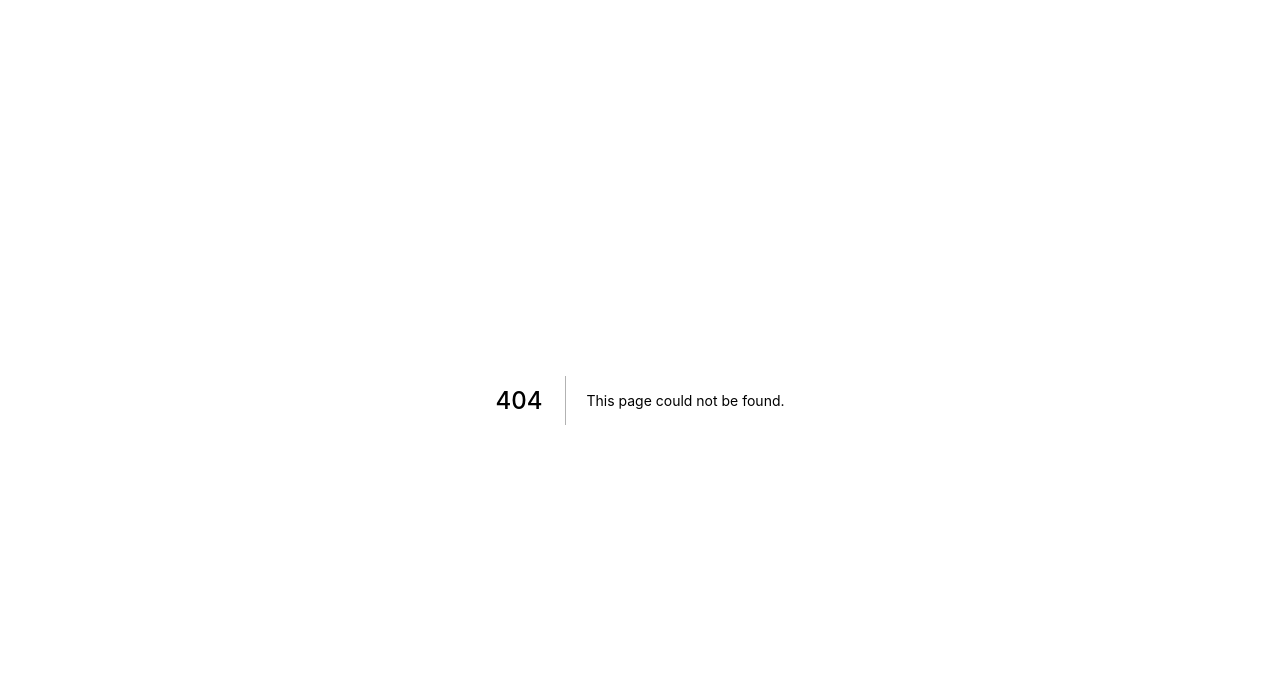
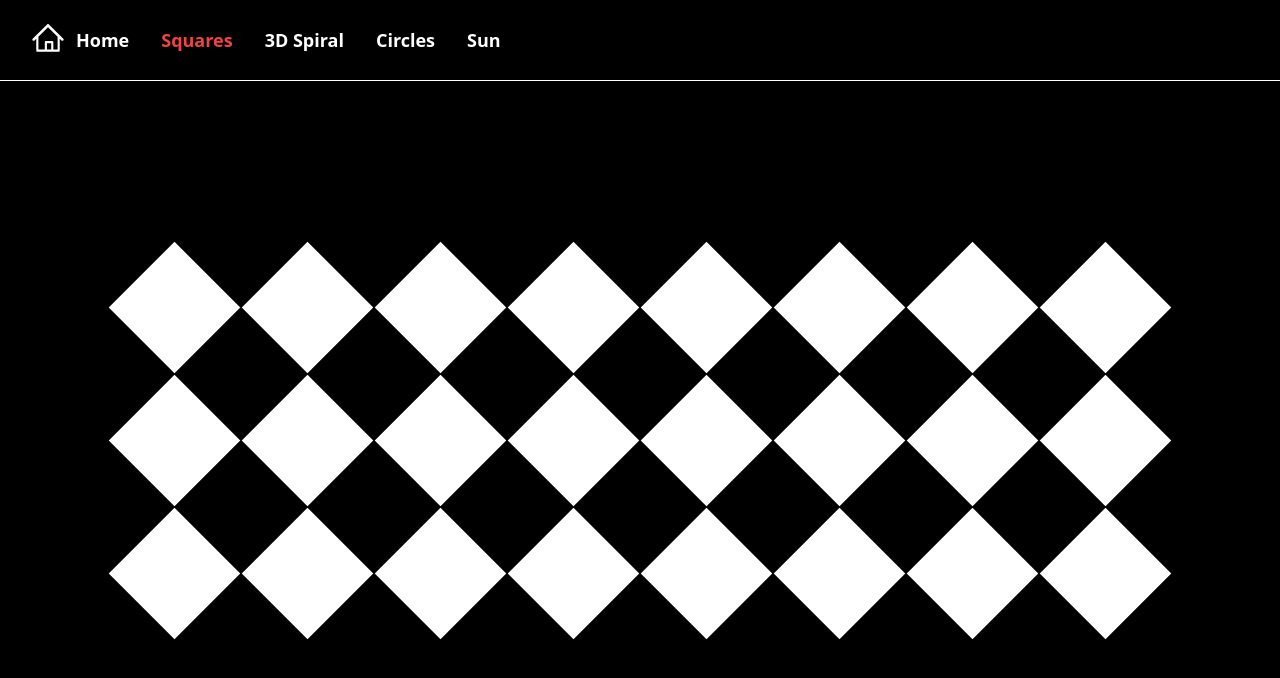
Before and after one commit to nooxx/css-playground, a Next.js app: page /squares in a window 1280 px wide. Before the commit this address had no page. Shown: the top 678 px of the page. Built offline with nearby package versions, Linux system fonts and the light colour scheme.

Commit message:
wip squares

```diff
--- a/pages/index.tsx
+++ b/pages/index.tsx
@@ -8,6 +8,11 @@ import React from "react";
 import Link from "next/link";
 
 export const PROJECTS = [
+    {
+        pathname: '/squares',
+        content: 'Squares',
+        thumbnail: spiral,
+    },
     {
         pathname: '/spiral3D',
         content: '3D Spiral',
--- /dev/null
+++ b/pages/squares.tsx
@@ -0,0 +1,51 @@
+import type {NextPageWithLayout} from "./_app";
+import Layout from "../components/Layout";
+import styles from "../styles/squares.module.scss"
+import Head from "next/head";
+import React from "react";
+
+const Squares: NextPageWithLayout = () => {
+    return (
+        <>
+            <Head>
+                <title>Squares - CSS Playground</title>
+            </Head>
+            <div
+                className={`transition ease-in duration-150 w-full max-w-screen-laptop mx-auto ${styles.container}`}>
+                <div className={`gap-10 grid-cols-8 grid `}>
+                    <div className={`${styles.rectangle}`}/>
+                    <div className={`${styles.rectangle}`}/>
+                    <div className={`${styles.rectangle}`}/>
+                    <div className={`${styles.rectangle}`}/>
+                    <div className={`${styles.rectangle}`}/>
+                    <div className={`${styles.rectangle}`}/>
+                    <div className={`${styles.rectangle}`}/>
+                    <div className={`${styles.rectangle}`}/>
+
+                    <div className={`${styles.rectangle}`}/>
+                    <div className={`${styles.rectangle}`}/>
+                    <div className={`${styles.rectangle}`}/>
+                    <div className={`${styles.rectangle}`}/>
+                    <div className={`${styles.rectangle}`}/>
+                    <div className={`${styles.rectangle}`}/>
+                    <div className={`${styles.rectangle}`}/>
+                    <div className={`${styles.rectangle}`}/>
+
+                    <div className={`${styles.rectangle}`}/>
+                    <div className={`${styles.rectangle}`}/>
+                    <div className={`${styles.rectangle}`}/>
+                    <div className={`${styles.rectangle}`}/>
+                    <div className={`${styles.rectangle}`}/>
+                    <div className={`${styles.rectangle}`}/>
+                    <div className={`${styles.rectangle}`}/>
+                    <div className={`${styles.rectangle}`}/>
+                </div>
+
+            </div>
+        </>
+    )
+}
+
+Squares.getLayout = page => <Layout>{page}</Layout>
+
+export default Squares
--- /dev/null
+++ b/styles/squares.module.scss
@@ -0,0 +1,48 @@
+@use "sass:math";
+$width: 50;
+$animationDuration: 4s;
+
+.container {
+  background-color: black;
+  //animation: bg $animationDuration infinite linear;
+}
+
+.rectangle {
+  width: 100%;
+  height: 100%;
+  aspect-ratio: 1 / 1;
+  transform: rotate(45deg);
+  //animation: rotate $animationDuration infinite linear;
+  transition: background-color;
+  transition-duration: 150ms;
+  transition-timing-function: ease-in;
+  background-color: white;
+}
+
+@keyframes rotate {
+  0% {
+    transform: rotate(45deg);
+  }
+
+  100% {
+    transform: rotate(405deg);
+  }
+}
+
+@keyframes bg {
+  0% {
+    background-color: black;
+  }
+  25% {
+    background-color: white;
+  }
+  50% {
+    background-color: white;
+  }
+  75% {
+    background-color: white;
+  }
+  100% {
+    background-color: black;
+  }
+}
```
